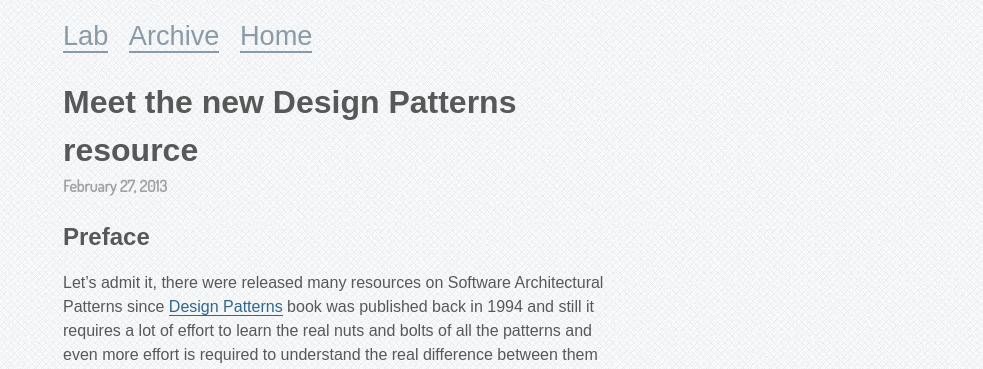
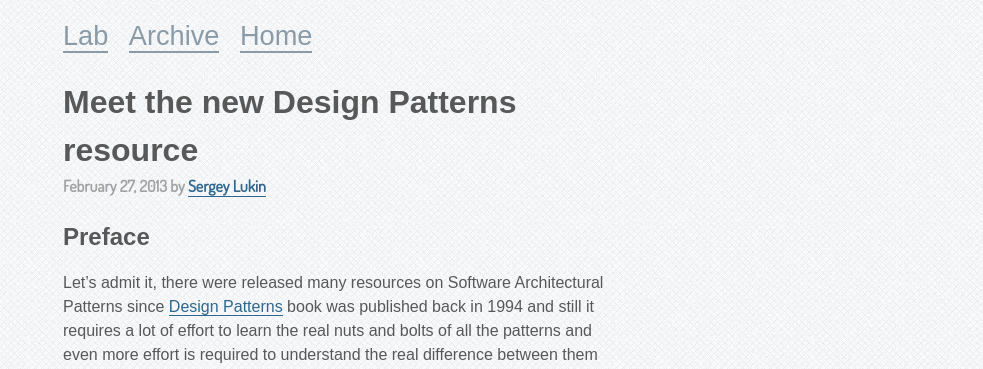
Before and after one commit to sergeylukin/sergeylukin.github.com, a Jekyll site: the page built from _posts/2013-02-27-meet-the-new-design-patterns-resource.md, in a window 1280 px wide. Shown: the top 369 px of the page, without its empty margins (297-1280 px from the left). Built offline with Jekyll 4.4.1, drawn with Linux system fonts in a browser that asks for light colours; comment, search, counter and statistics services are not loaded.

Commit message:
Add authorship to every post

```diff
--- a/_includes/css/base.css
+++ b/_includes/css/base.css
@@ -75,7 +75,7 @@ a:hover {
     border: none;
 }
 
-time {
+.post-info, time {
     font-family: 'Terminal Dosis', sans-serif;
     font-weight: bold;
     color: #A2A2A2;
--- a/_layouts/post.html
+++ b/_layouts/post.html
@@ -4,7 +4,9 @@ layout: inner
 <article>
   <header>
     <h1>{{ page.title }}</h1>
-    <time datetime="{{ page.date | date: "%Y-%m-%d" }}" pubdate>{{ page.date | date: "%B %d, %Y" }}</time>
+    <span class="post-info">
+      <time datetime="{{ page.date | date: "%Y-%m-%d" }}" pubdate>{{ page.date | date: "%B %d, %Y" }}</time> by <a href="/resume.html" rel="author">Sergey Lukin</a>
+    </span>
   </header>
 
   {{ content }}
```
